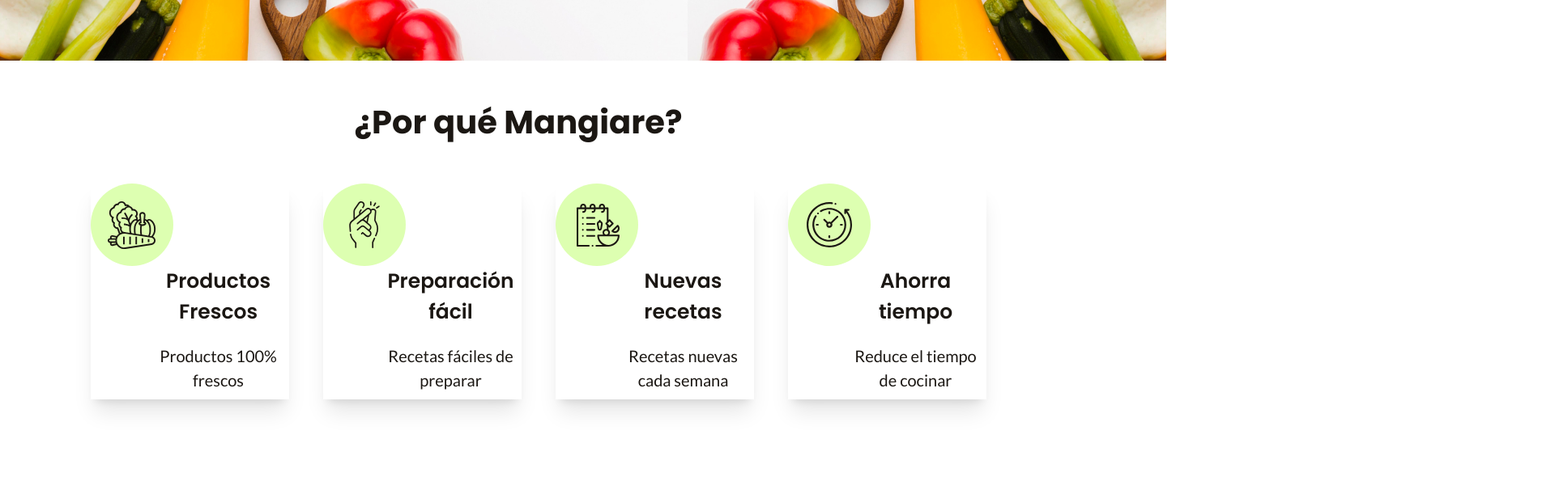
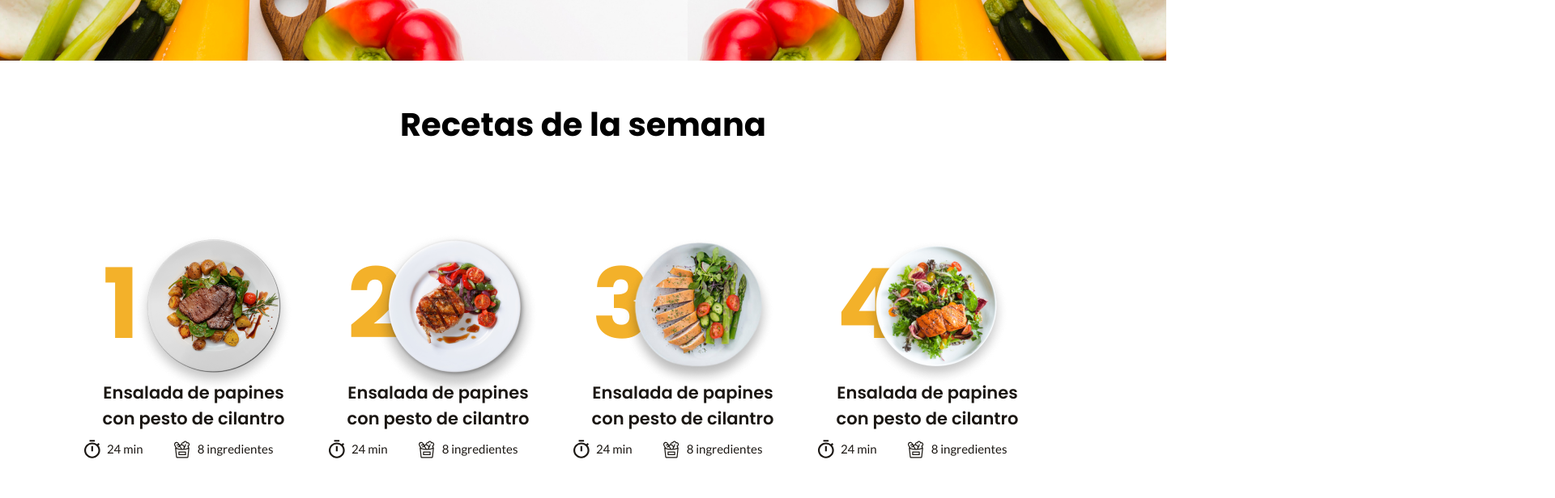
Before and after one commit to RobertCiclos/DigitalSource, a React (Create React App) app: page / in a window 1280 px wide. Shown: the part 640-1256 px from the top of the page at 81% size, 1920 px wide, since content can reach past the window. Built offline with nearby package versions, Linux system fonts and the light colour scheme.

Commit message:
CardRecetas terminada, Section Recetas en progreso

```diff
--- /dev/null
+++ b/src/components/Card/CardRecetas.jsx
@@ -0,0 +1,56 @@
+import React from 'react';
+
+const CardRecetas = (props) => {
+  return (
+    <div
+        className='relative
+        w-[172px] h-[225px]
+	    lg:w-[270px] lg:h-[289px]'>
+        <p
+            className='font-[Poppins] font-bold text-[#F3B12A] absolute
+            text-[75.41px] left-[23px] top-[30px]
+            lg:text-[120px] lg:top-[30px]'>
+            {props.number}
+        </p>
+        <img src={props.plato}
+            className="absolute top-[30px] left-[31px]
+            lg:left-[53px]"
+        />
+        <div className='mt-[214px]'>
+            <p
+                className='font-[Poppins] font-semibold text-[#1B1713] flex text-center mx-auto
+                text-[16px] w-[172px] pb-[2px]
+                lg:text-[21px] lg:w-[230px] lg:pb-[11px]'>
+                {props.nombre}
+            </p>
+            <div
+                className="grid text-[#1B1713] items-center
+                grid-cols-[61px_105px] gap-[6px]
+                lg:grid-cols-[75.82px_131.81px] lg:gap-[35.51px]">
+                <div
+                    className='flex gap-[4px] lg:gap-[8.23px] items-center'>
+                    <img src='./svg/Recetas/SVG-TiempoRecetas.svg'
+                        className='w-[13px] h-[15px] lg:w-[19.66px] lg:h-[23px]'/>
+                    <p
+                        className='font-[Lato]  font-regular text-[#1B1713]
+                        text-[14px] lg:text-[15px]'>
+                        24 min
+                    </p>
+                </div>
+                <div
+                    className='flex gap-[4px] lg:gap-[8.23px] items-center'>
+                    <img src="./svg/Recetas/SVG-IngredientesRecetas.svg"
+                        className='w-[13px] h-[15px] lg:w-[20.14px] lg:h-[22px]'/>
+                    <p
+                        className='font-[Lato]  font-regular text-[#1B1713]
+                        text-[14px] lg:text-[15px]'>
+                        8 ingredientes
+                    </p>
+                </div>
+            </div>
+        </div>
+    </div>
+  )
+}
+
+export default CardRecetas
--- a/src/pages/Home.jsx
+++ b/src/pages/Home.jsx
@@ -4,6 +4,10 @@
 import Why from '../components/Card/Why'
 import Question from '../components/Question/Question'
 import BtnBrownSuscribirme from '../components/buttons/BtnBrownSuscribirme'
+import CardRecetas from '../components/Card/CardRecetas'
+import BtnRedMenu from '../components/buttons/BtnRedMenu'
+
+
 const Home = () => {
   return (
   <div
@@ -31,6 +35,28 @@
             <BtnRedEmpezar />
           </div>
         </div>
+    </section>
+
+    <section>
+	    <div
+        className='mx-auto
+        w-[414px] pt-[38px] pb-[90px] px-[19px]
+        lg:w-[1440px] lg:pt-[49px] lg:pb-[30px] lg:px-[104px]'>
+        <h2
+          className='text-[##1B1713] mb-[30px] lg:mb-[72px]'>
+          Recetas de la semana
+        </h2>
+        <div
+          className="grid relative mx-auto
+          grid-cols-2 pb-[34px] gap-x-[32px] gap-y-[40px]
+          lg:grid-cols-1 lg:pb-[64px] lg:flex lg:w-[12115px] lg:h-[470px]" >
+          <CardRecetas number="1" plato="./imagenes/recetas/ensalada1.png" nombre="Ensalada de papines con pesto de cilantro"/>
+          <CardRecetas className="absolute left-[315px] lg:top-[181px]" number="2" plato="./imagenes/recetas/ensalada2.png" nombre="Ensalada de papines con pesto de cilantro"/>
+          <CardRecetas className="absolute lg:left-[630px]"number="3" plato="./imagenes/recetas/ensalada3.png" nombre="Ensalada de papines con pesto de cilantro"/>
+          <CardRecetas className="absolute lg:left-[945px] lg:top-[181px]"number="4" plato="./imagenes/recetas/ensalada4.png" nombre="Ensalada de papines con pesto de cilantro"/>
+        </div>
+        <BtnRedMenu className="insivible lg:visible"/>
+      </div>
     </section>
 
     <section>
```
